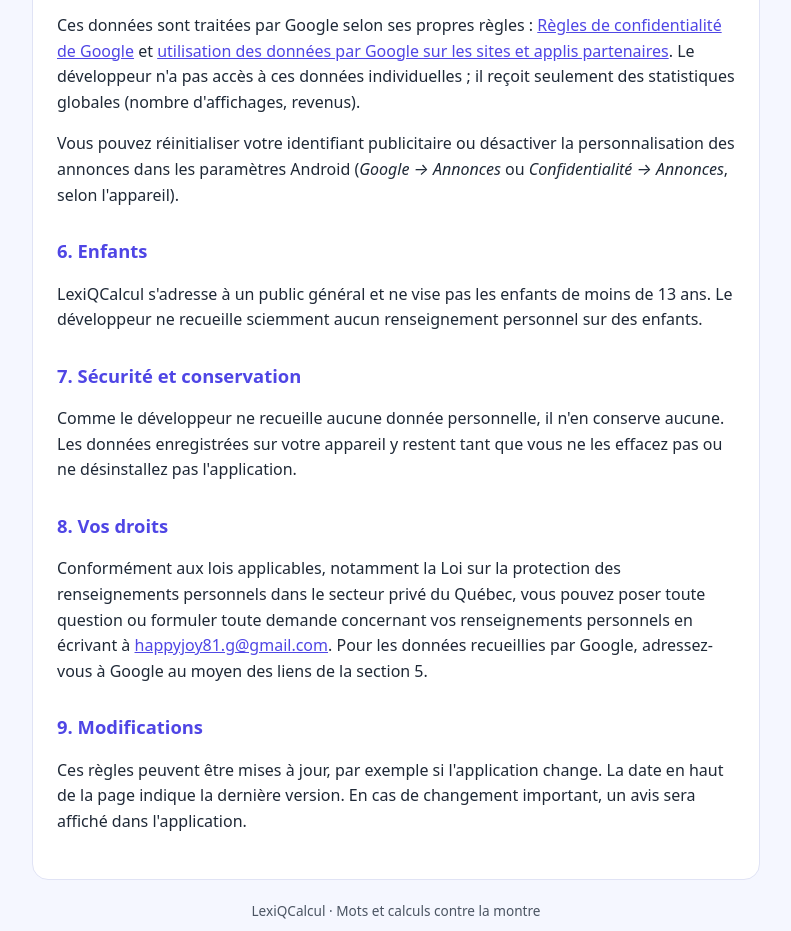
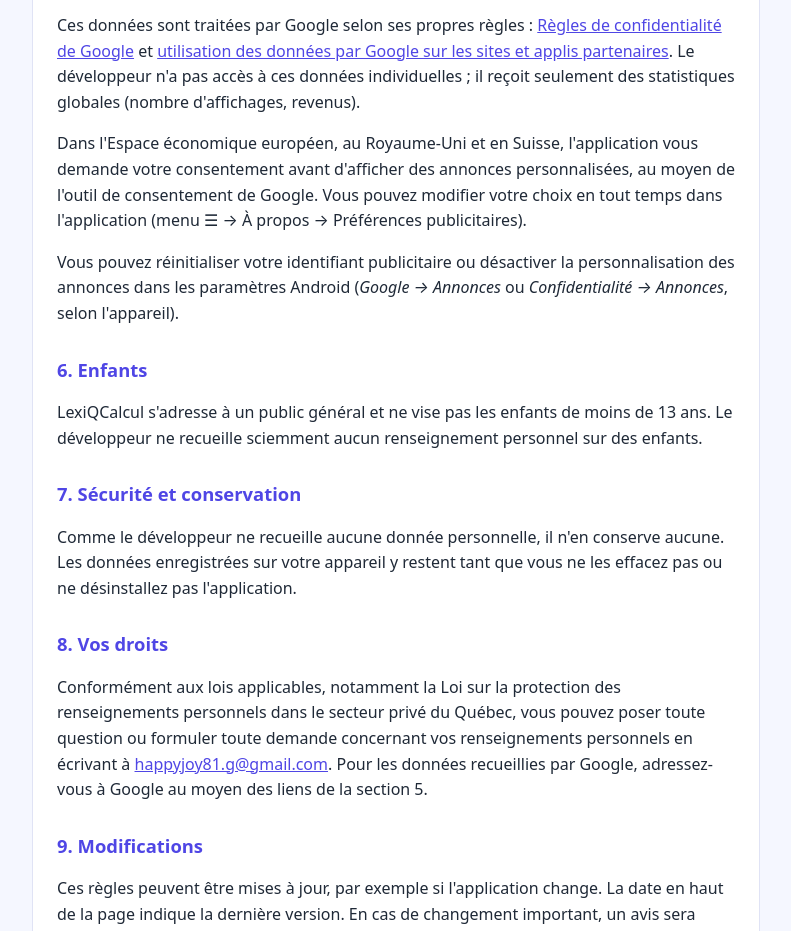
Before and after one commit to Happyjoy81/lexiqcalcul-confidentialite, a plain HTML site: page index.html in a window 1280 px wide. Shown: the part 1442-2373 px from the top of the page, without its empty margins (244-1035 px from the left). Drawn offline with Linux system fonts and the light colour scheme.

Commit message:
Add files via upload

```diff
--- a/index.html
+++ b/index.html
@@ -123,6 +123,10 @@
     des données par Google sur les sites et applis partenaires</a>. Le développeur n'a pas
     accès à ces données individuelles ; il reçoit seulement des statistiques globales
     (nombre d'affichages, revenus).</p>
+    <p>Dans l'Espace économique européen, au Royaume-Uni et en Suisse, l'application vous
+    demande votre consentement avant d'afficher des annonces personnalisées, au moyen de
+    l'outil de consentement de Google. Vous pouvez modifier votre choix en tout temps dans
+    l'application (menu ☰ → À propos → Préférences publicitaires).</p>
     <p>Vous pouvez réinitialiser votre identifiant publicitaire ou désactiver la
     personnalisation des annonces dans les paramètres Android
     (<em>Google → Annonces</em> ou <em>Confidentialité → Annonces</em>, selon l'appareil).</p>
```
